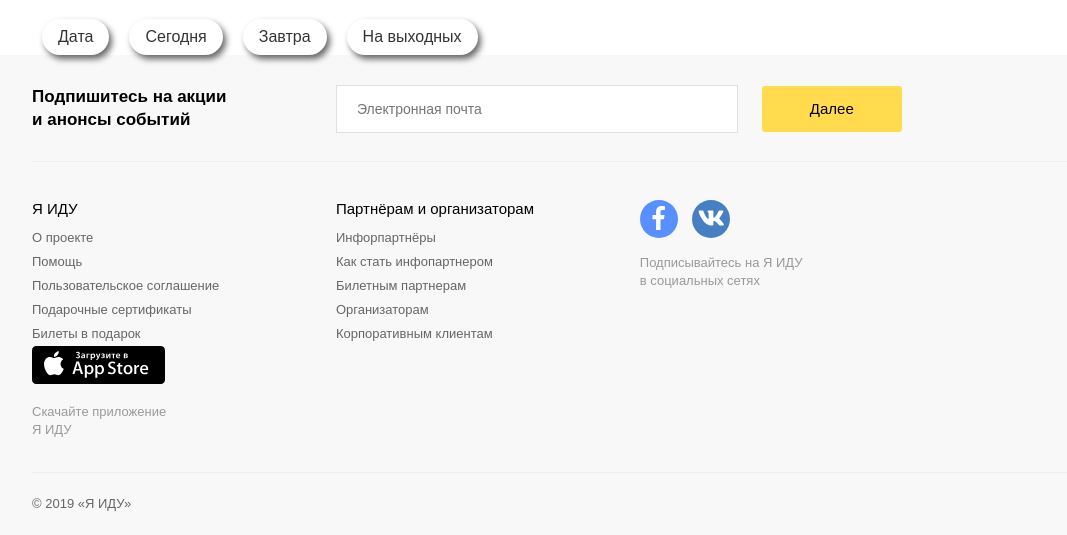
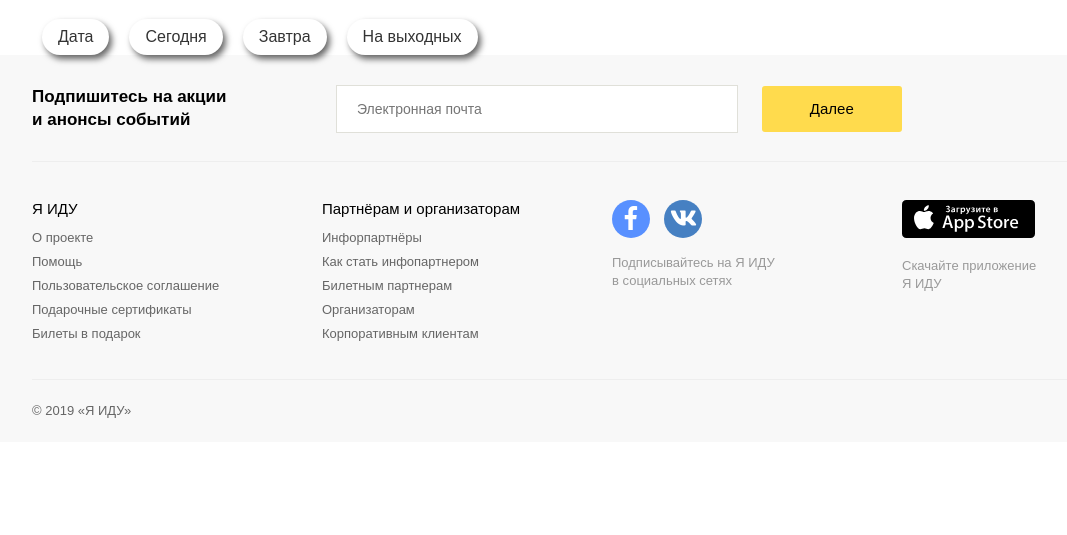
Before and after one commit to iizakharov/IamGO, a Django app: page / in a window 1280 px wide. Shown: the part 277-812 px from the top of the page, without its empty margins (28-1095 px from the left). After the commit the page ends 695 px from the top, so only its background shows below. Run offline with Django 3.2, Linux system fonts and the light colour scheme.

Commit message:
Display flex для класса footer-main
Приложение переносилось на новую строчку. Возможно это только у меня. Если у остальных всё норм, нужно обсудить)

```diff
--- a/static/css/style.css
+++ b/static/css/style.css
@@ -245,6 +245,8 @@ body {
 
 .footer-main {
     padding: 38px 0 33px;
+    display: flex;
+    justify-content: space-between;
 }
 
 .footer-main-block {
```
